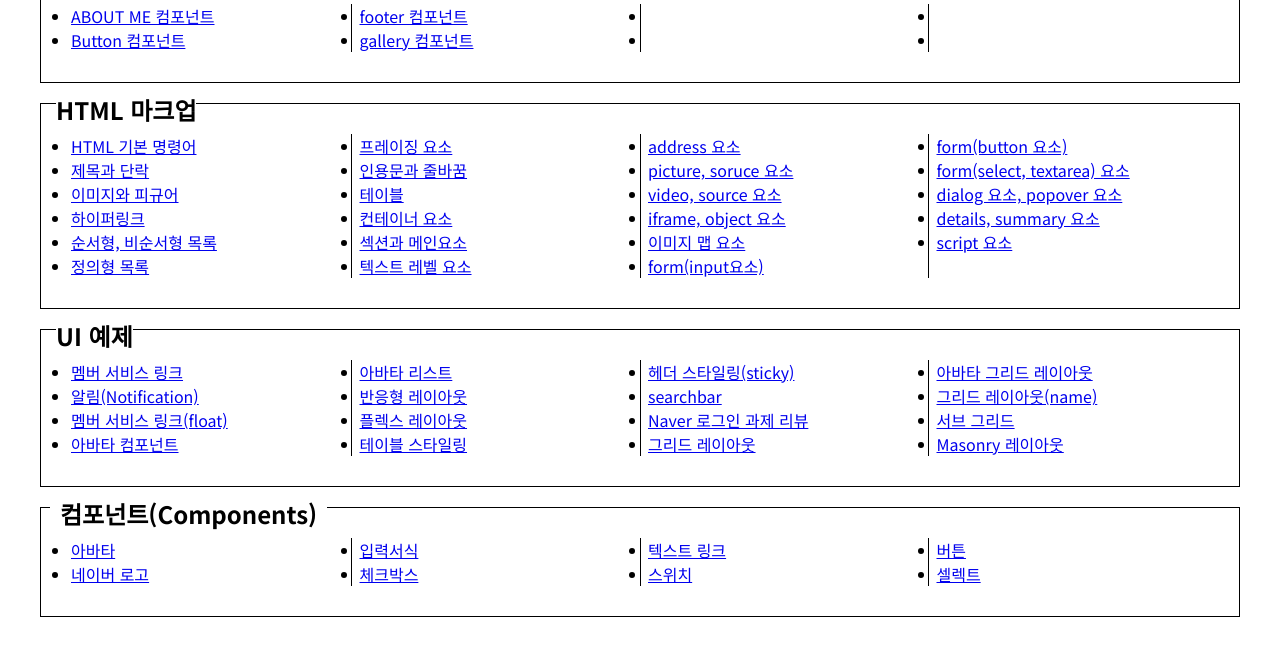
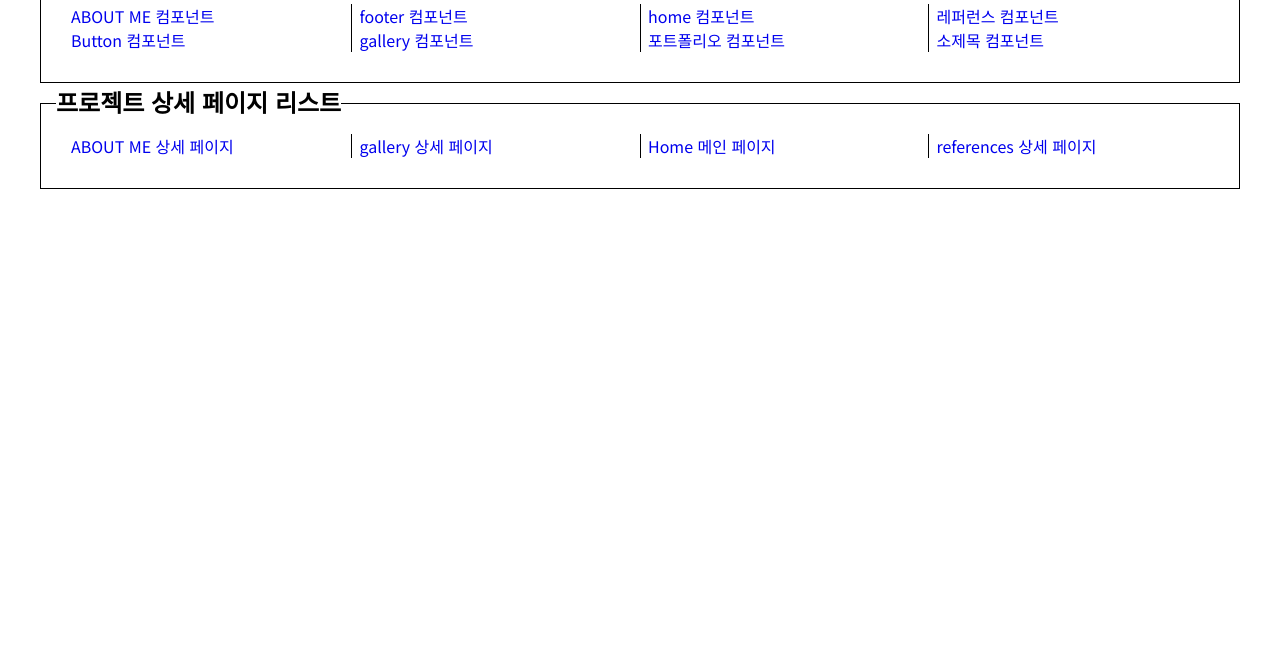
Before and after one commit to FRONTENDBOOTCAMP-13th/coding-best, a website built with Vite: page index.html in a window 1280 px wide. Shown: the part 153-808 px from the top of the page. Built offline with nearby package versions, Linux system fonts and the light colour scheme; a web font is replaced by a local one.

Commit message:
refactor: 컴포넌트 및 상세 페이지 링크 추가 완료

```diff
--- a/index.css
+++ b/index.css
@@ -19,11 +19,16 @@ body {
     columns: 4;
     margin: 10px;
     column-rule: 1px solid black;
+    list-style-type: none;
+
+    .comp-link-btn {
+      text-decoration: none;
+    }
   }
 
   h2 {
     position: absolute;
-    top: -12px;
+    top: -20px;
     left: 15px;
     padding: 0 10px;
     font-size: 1.5em;
@@ -44,11 +49,16 @@ body {
     columns: 4 auto;
     margin: 10px;
     column-rule: 1px solid black;
+    list-style-type: none;
+
+    .page-link-btn {
+      text-decoration: none;
+    }
   }
 
   h2 {
     position: absolute;
-    top: -12px;
+    top: -20px;
     left: 15px;
     padding: 0, 10px;
     font-size: 1.5em;
@@ -56,52 +66,3 @@ body {
     background: white;
   }
 }
-
-.ui-test-list {
-  display: grid;
-  align-items: start;
-  position: relative;
-  border: 1px solid black;
-  padding: 20px;
-  margin-bottom: 20px;
-
-  ul {
-    columns: 4;
-    column-rule: 1px solid black;
-    margin: 10px;
-  }
-
-  h2 {
-    position: absolute;
-    left: 15px;
-    top: -12px;
-    padding: 0, 10px;
-    font-size: 1.5em;
-    font-weight: bold;
-    background: white;
-  }
-}
-
-.components-list {
-  display: grid;
-  position: relative;
-  align-content: start;
-  border: 1px solid black;
-  padding: 20px;
-  margin-top: 20px;
-
-  ul {
-    columns: 4;
-    column-rule: 1px solid black;
-    margin: 10px;
-  }
-
-  h2 {
-    position: absolute;
-    top: -12px;
-    left: 9px;
-    padding: 0 10px;
-    font-size: 1.5em;
-    background: white;
-  }
-}
--- a/index.html
+++ b/index.html
@@ -15,92 +15,23 @@
     <div class="css-style-list">
       <h2>컴포넌트 리스트</h2>
       <ul>
-        <li><a href="./src/components/aboutme/aboutme-component.html">ABOUT ME 컴포넌트</a></li>
-        <li><a href="./src/components/button/button-component.html">Button 컴포넌트</a></li>
-        <li><a href="./src/components/footer/footer.html">footer 컴포넌트</a></li>
-        <li><a href="./src/components/gallery/gallery-component.html">gallery 컴포넌트</a></li>
-        <li></li>
-        <li></li>
-        <li></li>
-        <li></li>
+        <li><a class="comp-link-btn" href="./src/components/aboutme/aboutme-component.html">ABOUT ME 컴포넌트</a></li>
+        <li><a class="comp-link-btn" href="./src/components/button/button-component.html">Button 컴포넌트</a></li>
+        <li><a class="comp-link-btn" href="./src/components/footer/footer.html">footer 컴포넌트</a></li>
+        <li><a class="comp-link-btn" href="./src/components/gallery/gallery-component.html">gallery 컴포넌트</a></li>
+        <li><a class="comp-link-btn" href="./src/components/home/home.html">home 컴포넌트</a></li>
+        <li><a class="comp-link-btn" href="./src/components/portfolio/portfolio-component.html">포트폴리오 컴포넌트</a></li>
+        <li><a class="comp-link-btn" href="./src/components/references/references-component.html">레퍼런스 컴포넌트</a></li>
+        <li><a class="comp-link-btn" href="./src/components/subtitle/subtitle-component.html">소제목 컴포넌트</a></li>
       </ul>
     </div>
     <div class="html-markup-list">
-      <h2>HTML 마크업</h2>
+      <h2>프로젝트 상세 페이지 리스트</h2>
       <ul>
-        <li>
-          <a href="/src/html/01-basic-structure.html">HTML 기본 명령어</a>
-        </li>
-        <li><a href="/src/html/02-heading-paragraph.html">제목과 단락</a></li>
-        <li><a href="/src/html/03-image-figure.html">이미지와 피규어</a></li>
-        <li><a href="/src/html/04-anchor.html">하이퍼링크</a></li>
-        <li>
-          <a href="/src/html/05-unordered-ordered-list.html">순서형, 비순서형 목록</a>
-        </li>
-        <li><a href="/src/html/06-definition-list.html">정의형 목록</a></li>
-        <li><a href="/src/html/07-phrasing-element.html">프레이징 요소</a></li>
-        <li><a href="/src/html/08-blockquote-br.html">인용문과 줄바꿈</a></li>
-        <li><a href="/src/html/09-table.html">테이블</a></li>
-        <li><a href="/src/html/10-container-element.html">컨테이너 요소</a></li>
-        <li><a href="/src/html/11-section-main.html">섹션과 메인요소</a></li>
-        <li>
-          <a href="/src/html/12-text-level-element.html">텍스트 레벨 요소</a>
-        </li>
-        <li><a href="/src/html/13-address.html">address 요소</a></li>
-        <li>
-          <a href="/src/html/14-picture-source.html">picture, soruce 요소</a>
-        </li>
-        <li><a href="/src/html/15-video-track.html">video, source 요소</a></li>
-        <li>
-          <a href="/src/html/16-iframe-object.html">iframe, object 요소</a>
-        </li>
-        <li><a href="/src/html/17-map-area.html">이미지 맵 요소</a></li>
-        <li><a href="/src/html/18-form-input.html">form(input요소)</a></li>
-        <li><a href="/src/html/19-form-button.html">form(button 요소)</a></li>
-        <li>
-          <a href="/src/html/20-form-select-textarea.html">form(select, textarea) 요소</a>
-        </li>
-        <li>
-          <a href="/src/html/21-dialog-popover.html">dialog 요소, popover 요소</a>
-        </li>
-        <li>
-          <a href="/src/html/22-details-summary.html">details, summary 요소</a>
-        </li>
-        <li><a href="/src/html/23-script.html">script 요소</a></li>
-      </ul>
-    </div>
-    <div class="ui-test-list">
-      <h2>UI 예제</h2>
-      <ul>
-        <li><a href="/src/ui/01-member-service.html">멤버 서비스 링크</a></li>
-        <li><a href="/src/ui/02-notification.html">알림(Notification)</a></li>
-        <li><a href="/src/ui/01-member-service-float.html">멤버 서비스 링크(float)</a></li>
-        <li><a href="/src/ui/components/avatar/avatar.html">아바타 컴포넌트</a></li>
-        <li><a href="/src/ui/05-avatar-list.html">아바타 리스트</a></li>
-        <li><a href="/src/ui/06-responsive-layout.html">반응형 레이아웃</a></li>
-        <li><a href="/src/ui/07-flex-layout.html">플렉스 레이아웃</a></li>
-        <li><a href="/src/ui/08-table.html">테이블 스타일링</a></li>
-        <li><a href="/src/ui/09-sticky-header.html">헤더 스타일링(sticky)</a></li>
-        <li><a href="/src/ui/10-searchbar.html">searchbar</a></li>
-        <li><a href="/src/ui/11-login.html">Naver 로그인 과제 리뷰</a></li>
-        <li><a href="/src/ui/12-grid-layout.html">그리드 레이아웃</a></li>
-        <li><a href="/src/ui/13-avatar-grid.html">아바타 그리드 레이아웃</a></li>
-        <li><a href="/src/ui/14-grid-linename.html">그리드 레이아웃(name)</a></li>
-        <li><a href="/src/ui/15-subgrid.html">서브 그리드</a></li>
-        <li><a href="/src/ui/16-mansonry.html">Masonry 레이아웃</a></li>
-      </ul>
-    </div>
-    <div class="components-list">
-      <h2>컴포넌트(Components)</h2>
-      <ul>
-        <li><a href="/src/ui/components/avatar/avatar.html">아바타</a></li>
-        <li><a href="/src/ui/components/logo/logo.html">네이버 로고</a></li>
-        <li><a href="/src/ui/components/input/input.html">입력서식</a></li>
-        <li><a href="/src/ui/components/checkbox/checkbox.html">체크박스</a></li>
-        <li><a href="/src/ui/components/text-link/text-link.html">텍스트 링크</a></li>
-        <li><a href="/src/ui/components/switch/switch.html">스위치</a></li>
-        <li><a href="/src/ui/components/button/button.html">버튼</a></li>
-        <li><a href="/src/ui/components/select/select.html">셀렉트</a></li>
+        <li><a class="page-link-btn" href="./src/pages/about-detail/about-detail.html">ABOUT ME 상세 페이지</a></li>
+        <li><a class="page-link-btn" href="./src/pages/gallery/gallery.html">gallery 상세 페이지</a></li>
+        <li><a class="page-link-btn" href="./src/pages/home/home.html">Home 메인 페이지</a></li>
+        <li><a class="page-link-btn" href="./src/pages/References/references.html">references 상세 페이지</a></li>
       </ul>
     </div>
   </body>
```
